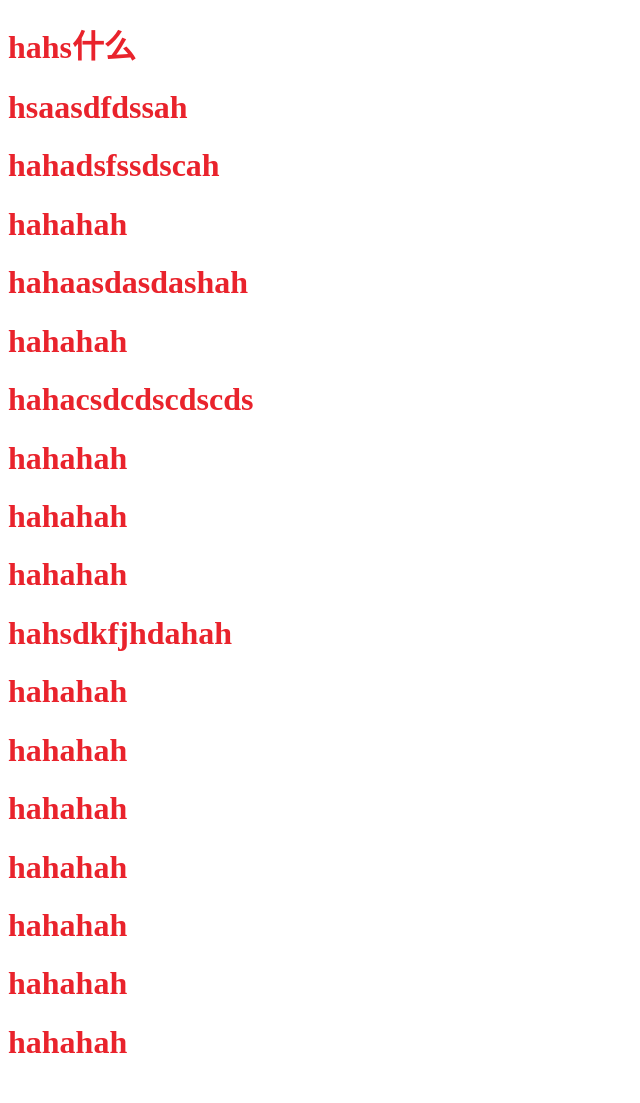
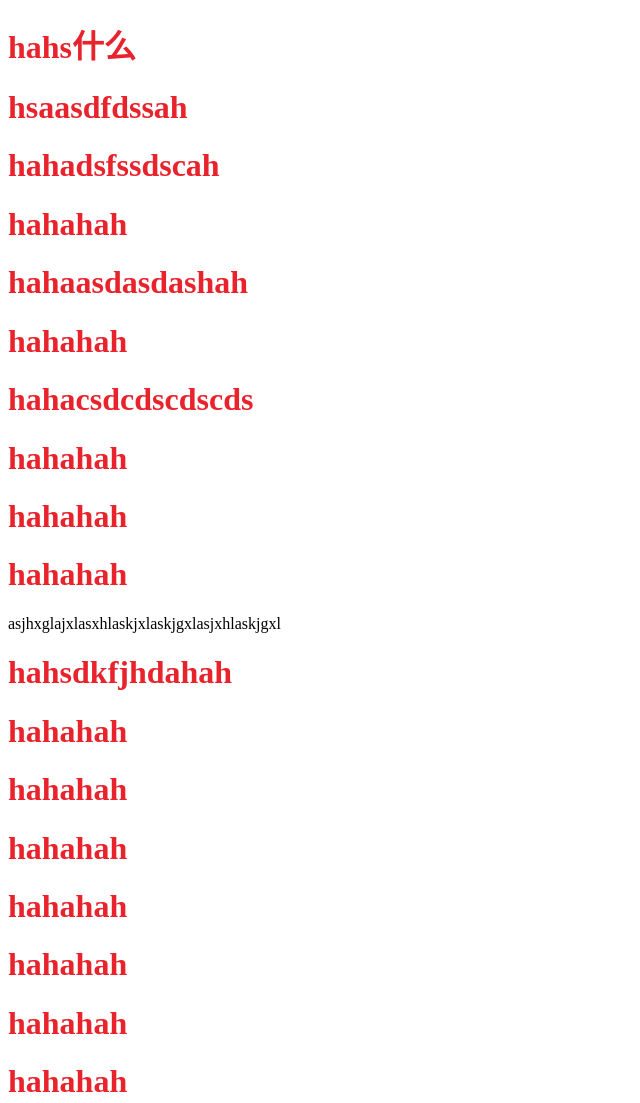
Before and after one commit to simwall/git-test, a website: page src/index.html in a window 1280 px wide. Shown: the whole page, without its empty margins (0-640 px from the left). Before the commit the page ends 1082 px from the top, so only its background shows below. Drawn offline with nearby package versions, Linux system fonts and the light colour scheme; files that its build step writes are made by us from their sources.

Commit message:
第二次提交

```diff
--- a/src/index.html
+++ b/src/index.html
@@ -20,6 +20,7 @@
 <h1>hahahah</h1>
 <h1>hahahah</h1>
 <h1>hahahah</h1>
+<p>asjhxglajxlasxhlaskjxlaskjgxlasjxhlaskjgxl</p>
 <h1>hahsdkfjhdahah</h1>
 <h1>hahahah</h1>
 <h1>hahahah</h1>
```
